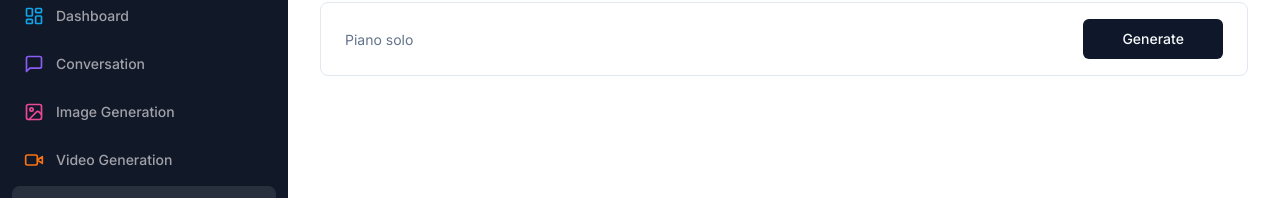
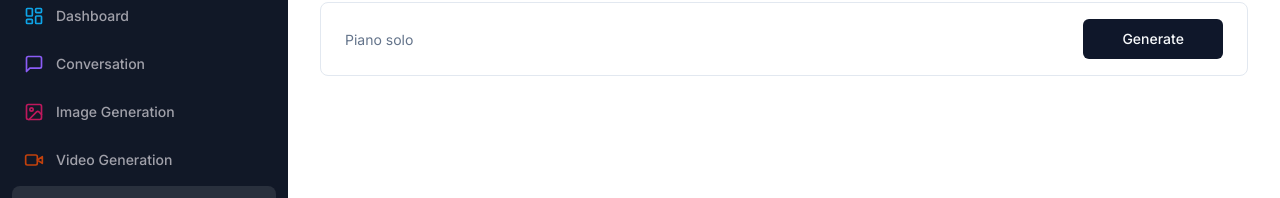
Before and after one commit to nhemgomia/creAIte, a Next.js app: page /music in a window 1280 px wide. Shown: the part 118-316 px from the top of the page. Built offline with nearby package versions, Linux system fonts and the light colour scheme.

Commit message:
Fix sidebar item color, fix music prompt error message

```diff
--- a/app/(dashboard)/(routes)/music/constants.ts
+++ b/app/(dashboard)/(routes)/music/constants.ts
@@ -2,6 +2,6 @@ import * as z from "zod";
 
 export const formSchema = z.object({
   prompt: z.string().min(1, {
-    message: "Music is required"
+    message: "Music Prompt is required"
   })
 });
--- a/components/sidebar.tsx
+++ b/components/sidebar.tsx
@@ -35,13 +35,13 @@ const routes = [
     label: "Image Generation",
     icon: ImageIcon,
     href: "/image",
-    color: "text-pink-500"
+    color: "text-pink-700"
   },
   {
     label: "Video Generation",
     icon: VideoIcon,
     href: "/video",
-    color: "text-orange-500"
+    color: "text-orange-700"
   },
   {
     label: "Music Generation",
```
